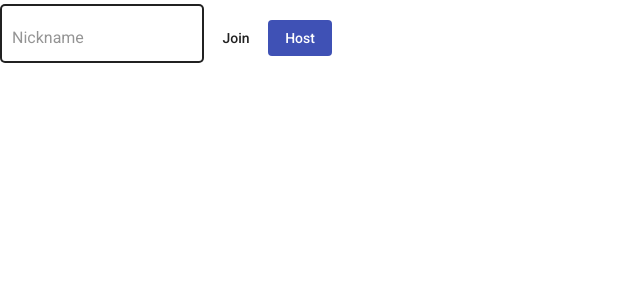
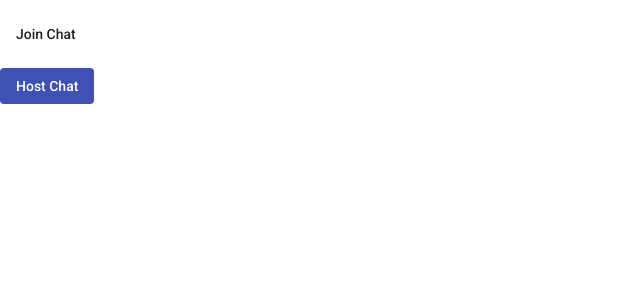
Before and after one commit to jadurani/anon-chat, an Angular app: page / in a window 1280 px wide. Shown: the top 300 px of the page, without its empty margins (0-640 px from the left). Built offline with nearby package versions, Linux system fonts and the light colour scheme.

Commit message:
host/join forms

```diff
--- a/src/app/landing/landing.component.html
+++ b/src/app/landing/landing.component.html
@@ -1,12 +1,70 @@
+
+<ng-container *ngIf="currentPage===HOME">
+  <p>
+    <button mat-flat-button type="button" (click)="willJoinChat()">
+      Join Chat
+    </button>
+  </p>
+  <p>
+    <button mat-flat-button type="button" color="primary" (click)="willHostChat()">
+      Host Chat
+    </button>
+  </p>
+</ng-container>
+
+<ng-container *ngIf="currentPage===HOST">
   <form [formGroup]="signInForm">
+    <p>
       <mat-form-field appearance="outline">
-    <input matInput type="text" formControlName="nickname" placeholder="Nickname"  required />
+        <mat-label>Nickname</mat-label>
+        <input matInput type="text" formControlName="nickname" placeholder="Nickname" required />
+        <mat-error *ngIf="getError('nickname')">
+          {{ getError('nickname') }}
+        </mat-error>
       </mat-form-field>
+    </p>
+    <p>
+      <button mat-flat-button color="primary" type="submit" (click)="hostChat()" [disabled]="signInForm.invalid || processing">
+        Enter
+      </button>
+    </p>
+    <p>
+      <button mat-flat-button type="button" (click)="goBack()">
+        Back
+      </button>
+    </p>
+  </form>
+</ng-container>
 
-  <button mat-flat-button type="button">
-    Join
+<ng-container *ngIf="currentPage===JOIN">
+  <form [formGroup]="signInForm">
+    <p>
+      <mat-form-field appearance="outline">
+        <mat-label>Nickname</mat-label>
+        <input matInput type="text" formControlName="nickname" placeholder="Nickname" required />
+        <mat-error *ngIf="getError('nickname')">
+          {{ getError('nickname') }}
+        </mat-error>
+      </mat-form-field>
+    </p>
+    <p>
+      <mat-form-field appearance="outline">
+        <mat-label>Chat ID</mat-label>
+        <input matInput type="text" formControlName="chatId" placeholder="Chat ID" required />
+        <mat-error *ngIf="getError('chatId')">
+          {{ getError('chatId') }}
+        </mat-error>
+      </mat-form-field>
+    </p>
+    <p>
+      <button mat-flat-button color="primary" type="submit" (click)="joinChat()" [disabled]="signInForm.invalid || processing">
+        Enter
       </button>
-  <button mat-flat-button type="button" color="primary">
-    Host
+    </p>
+    <p>
+      <button mat-flat-button type="button" (click)="goBack()">
+        Back
       </button>
+    </p>
   </form>
+</ng-container>
--- a/src/app/landing/landing.component.ts
+++ b/src/app/landing/landing.component.ts
@@ -1,22 +1,56 @@
 import { Component, OnInit } from '@angular/core';
 import { FormGroup, FormBuilder, Validators } from '@angular/forms';
+
+
 
 @Component({
   selector: 'app-landing',
   templateUrl: './landing.component.html',
   styleUrls: ['./landing.component.scss']
 })
-export class LandingComponent implements OnInit {
+export class LandingComponent {
   signInForm: FormGroup;
-  isHost = false;
+  processing = false;
+
+  HOME = 0;
+  HOST = 1;
+  JOIN = 2;
+  currentPage = this.HOME;
 
   constructor(private fb: FormBuilder) { }
 
-  ngOnInit() {
+  willJoinChat() {
+    this.currentPage = this.JOIN;
     this.signInForm = this.fb.group({
       nickname: ['', Validators.required],
-      chatId: [''],
+      chatId: [null, Validators.required],
     });
   }
 
+  willHostChat() {
+    this.currentPage = this.HOST;
+    this.signInForm = this.fb.group({
+      nickname: ['', Validators.required],
+    });
+  }
+
+  goBack() {
+    this.currentPage = this.HOME;
+  }
+
+  joinChat() {}
+
+  hostChat() {}
+
+  public getError(controlName: string): string {
+    const field = this.signInForm.get(controlName);
+
+    const errorKeys = Object.keys(field.errors || {});
+    if (!errorKeys.length) {
+      return null;
+    }
+
+    const errorMsg = errorKeys[0];
+    return `${errorMsg[0].toUpperCase()}${errorMsg.slice(1)}`;
+  }
 }
```
Lines whose indentation alone changed are shown as unchanged.
